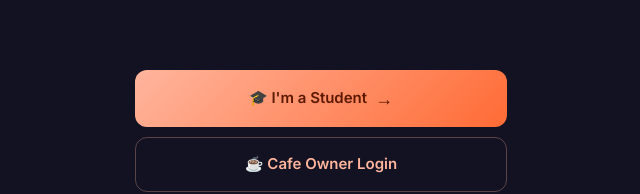
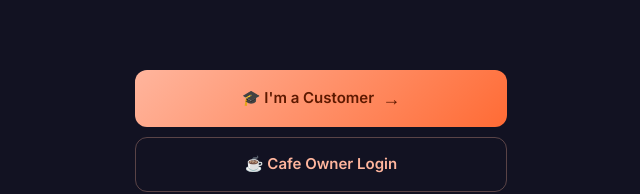
Before and after one commit to amnashakeel487/Cafeteria-Mangament-System, a React (Vite) app in the folder cafeteria-project/: page /welcome in a window 1280 px wide. Shown: the part 513-707 px from the top of the page, without its empty margins (319-959 px from the left). Built offline with nearby package versions, Linux system fonts and the light colour scheme.

Commit message:
rename Student to Customer in PWA welcome and onboarding screens

```diff
--- a/cafeteria-project/src/pages/PWAOnboarding.jsx
+++ b/cafeteria-project/src/pages/PWAOnboarding.jsx
@@ -14,7 +14,7 @@ const roles = [
   {
     id: 'student',
     emoji: '🎓',
-    title: 'Student',
+    title: 'Customer',
     subtitle: 'I browse menus\n& place orders',
     accentColor: '#ffb59d',
     bgColor: 'rgba(255,181,157,0.08)',
--- a/cafeteria-project/src/pages/PWAWelcome.jsx
+++ b/cafeteria-project/src/pages/PWAWelcome.jsx
@@ -145,7 +145,7 @@ export default function PWAWelcome() {
           onMouseEnter={(e) => (e.currentTarget.style.opacity = '0.88')}
           onMouseLeave={(e) => (e.currentTarget.style.opacity = '1')}
         >
-          🎓 I&apos;m a Student
+          🎓 I&apos;m a Customer
           <span style={{ fontSize: 18 }}>→</span>
         </button>
 
```
